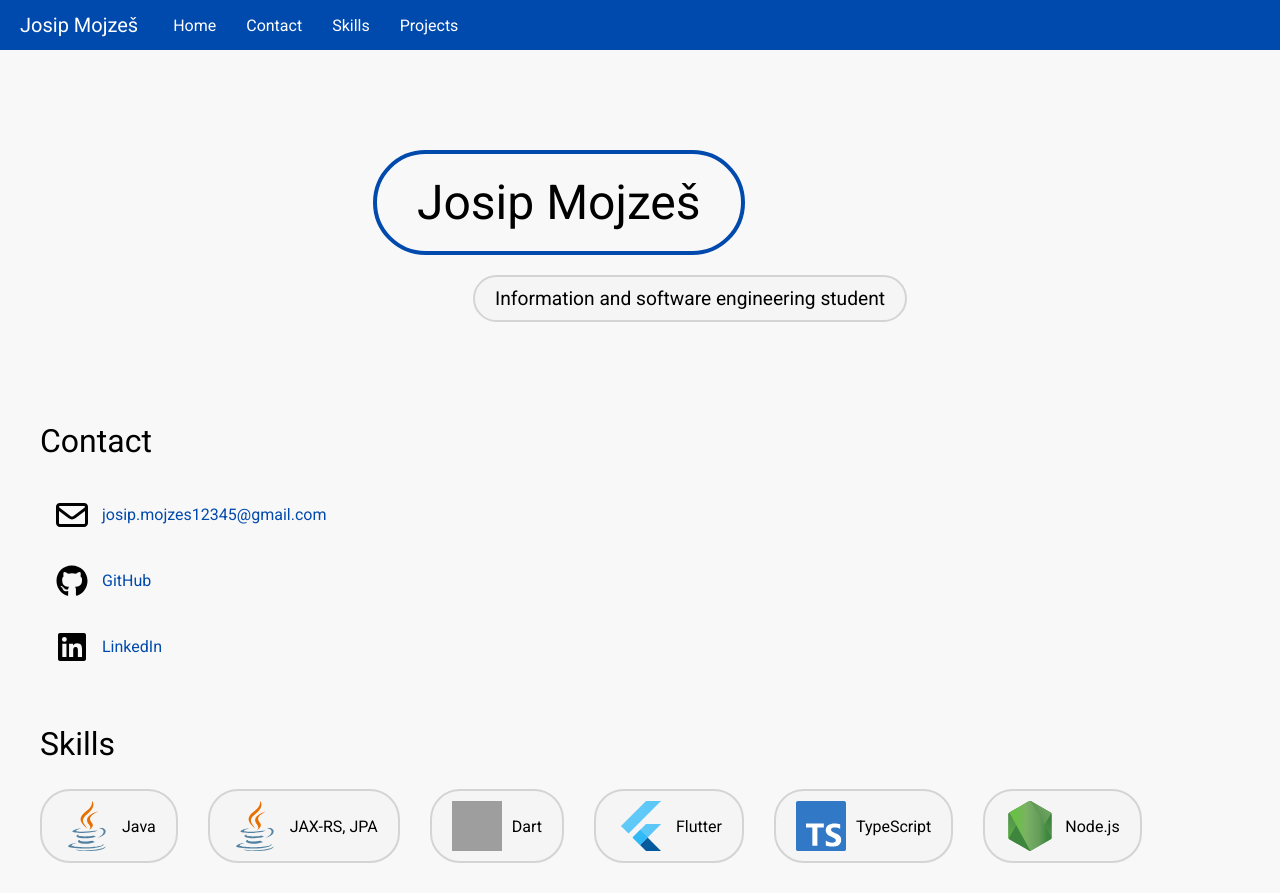
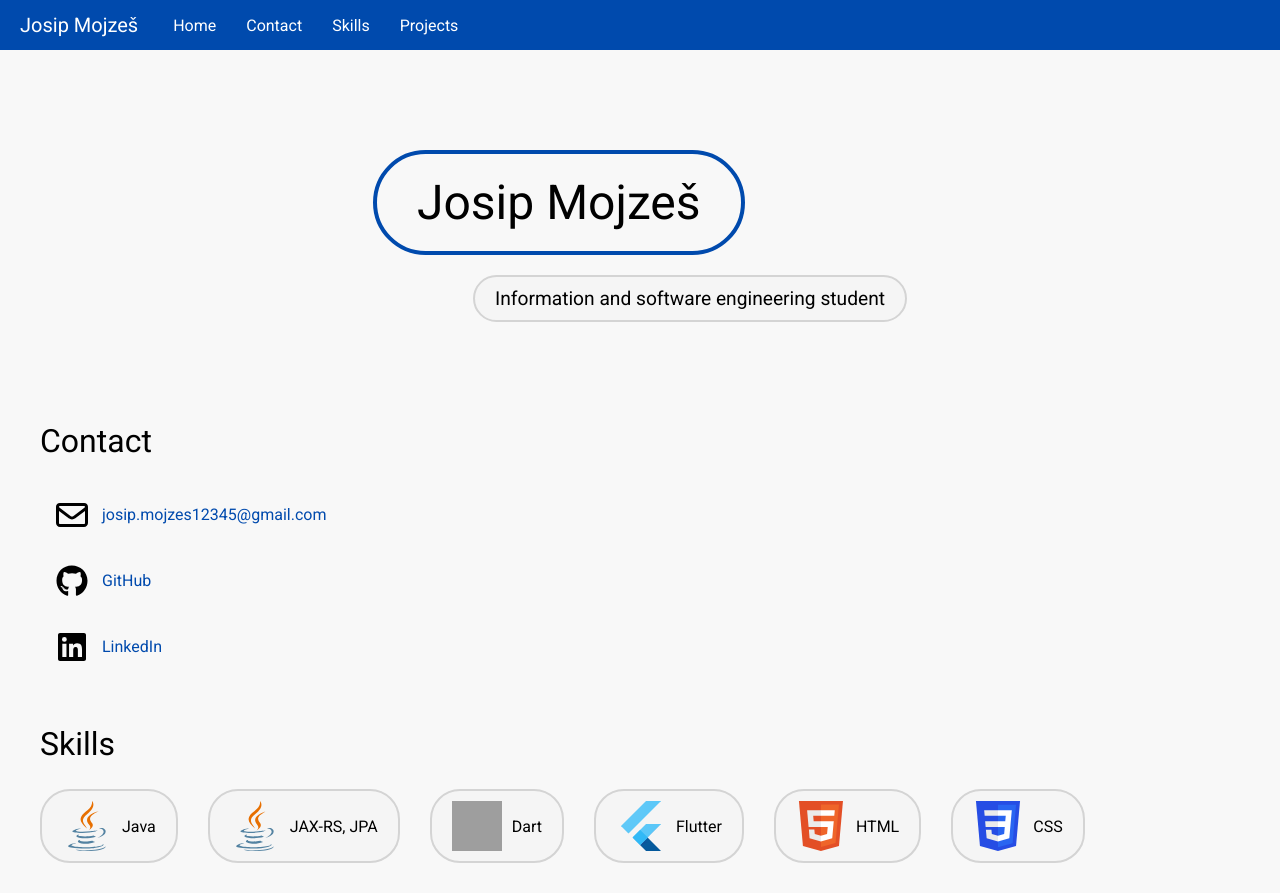
Before and after one commit to jmojzes21/portfolio_page, a React (Vite) app: page /#/ in a window 1280 px wide. Shown: the top 893 px of the page. Built offline with nearby package versions, Linux system fonts and the light colour scheme; grey boxes are pictures that could not be loaded.

Commit message:
Add html, css

```diff
--- a/src/pages/HomePage.tsx
+++ b/src/pages/HomePage.tsx
@@ -6,6 +6,8 @@ import ProjectCard from "../components/ProjectCard";
 import javaLogo from "../assets/Java.svg";
 import dartLogo from "../assets/Dart.svg";
 import flutterLogo from "../assets/Flutter.svg";
+import htmlLogo from "../assets/HTML5.svg";
+import cssLogo from "../assets/CSS3.svg";
 import typeScriptLogo from "../assets/TypeScript.svg";
 import nodejsLogo from "../assets/NodeJS.svg";
 import angularLogo from "../assets/Angular.png";
@@ -76,6 +78,8 @@ export default function HomePage() {
             <SkillCard text="Dart" image={dartLogo} />
             <SkillCard text="Flutter" image={flutterLogo} />
 
+            <SkillCard text="HTML" image={htmlLogo} />
+            <SkillCard text="CSS" image={cssLogo} />
             <SkillCard text="TypeScript" image={typeScriptLogo} />
             <SkillCard text="Node.js" image={nodejsLogo} />
             <SkillCard text="Angular" image={angularLogo} />
```
Also changed, not shown: src/assets/CSS3.svg (added), src/assets/HTML5.svg (added).
